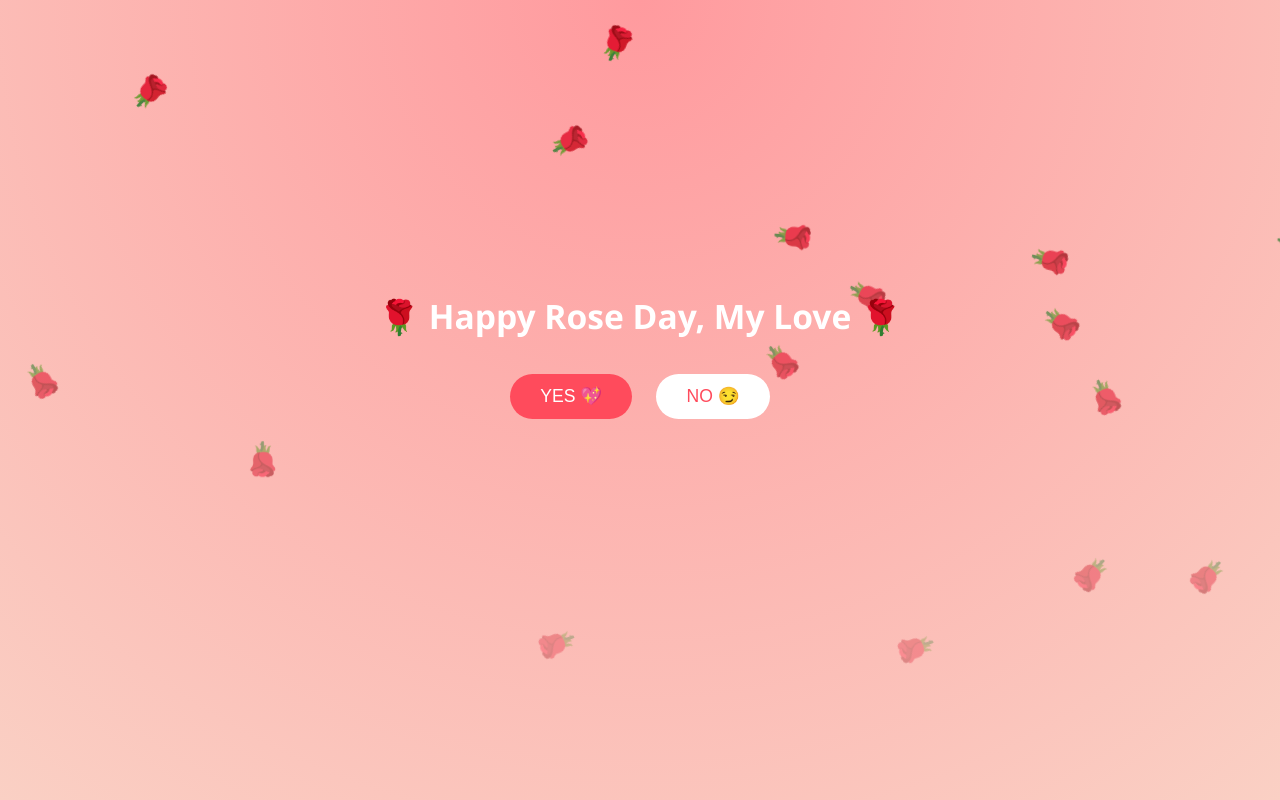
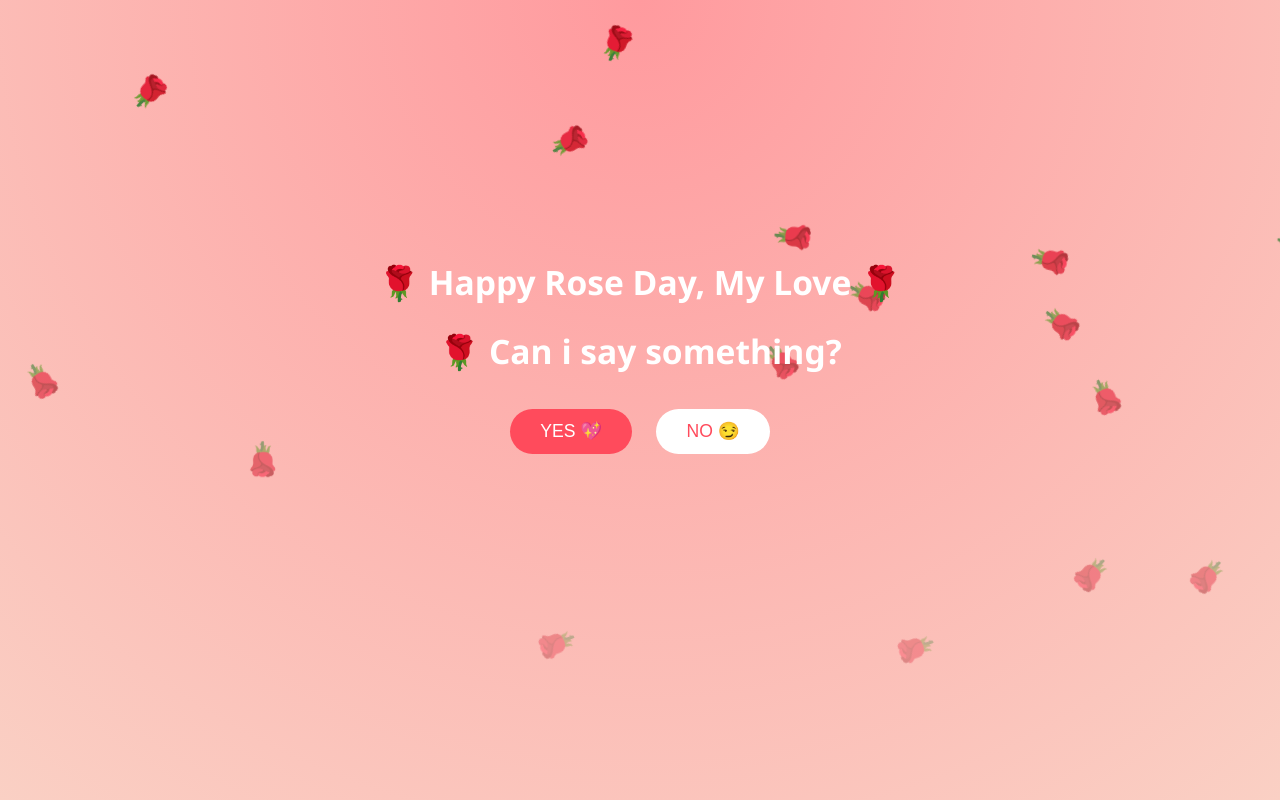
Before and after one commit to Reckson02/Rose-day, a plain HTML site: page index.html in a window 1280 px wide. Drawn offline with Linux system fonts and the light colour scheme.

Commit message:
Update index.html

```diff
--- a/index.html
+++ b/index.html
@@ -159,6 +159,7 @@ button:hover{
 
 <div class="container">
   <h1>🌹 Happy Rose Day, My Love 🌹</h1>
+   <h1>🌹 Can i say something? </h1>
 
   <div class="buttons" id="btns">
     <button class="yes" onclick="celebrate()">YES 💖</button>
```
